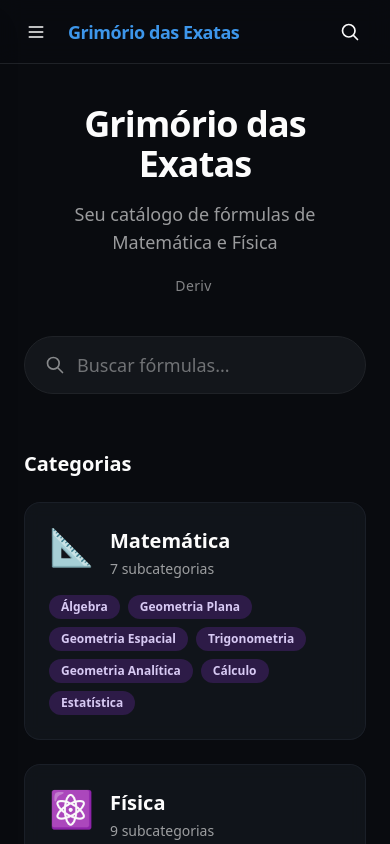
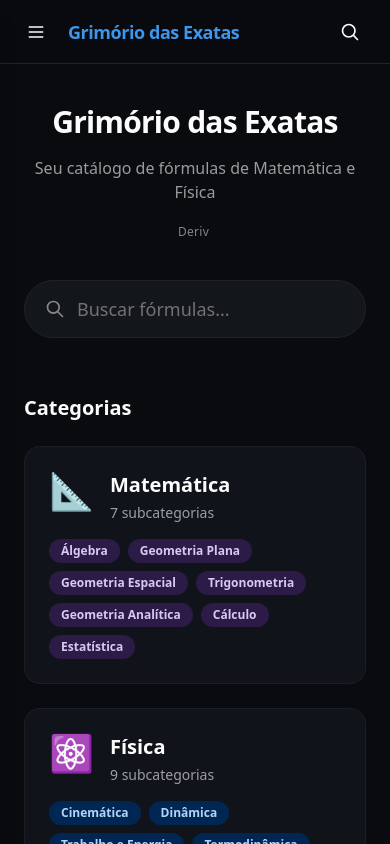
Before and after one commit to Luisaboia/grimorio-das-exatas, a Next.js app: page / in a window 390 px wide. Shown: the top 844 px of the page. Built offline with nearby package versions, Linux system fonts and the light colour scheme.

Commit message:
fix(responsive): Home - títulos e typewriter responsivos

```diff
--- a/src/app/page.tsx
+++ b/src/app/page.tsx
@@ -10,10 +10,10 @@ export default function Home() {
     <div className="px-6 py-10 lg:px-10">
       {/* Hero section */}
       <section className="mx-auto max-w-3xl text-center">
-        <h1 className="text-4xl font-bold tracking-tight text-surface-50 sm:text-5xl">
+        <h1 className="text-3xl font-bold tracking-tight text-surface-50 sm:text-5xl">
           Grimório das Exatas
         </h1>
-        <p className="mt-4 text-lg text-surface-50/60">
+        <p className="mt-4 text-base text-surface-50/60 sm:text-lg">
           Seu catálogo de fórmulas de Matemática e Física
         </p>
 
--- a/src/components/home/FormulaTypewriter.tsx
+++ b/src/components/home/FormulaTypewriter.tsx
@@ -87,9 +87,9 @@ export function FormulaTypewriter() {
   const showFormula = phase === "paused" || (phase === "deleting" && charIndex > 0);
 
   return (
-    <div className="mt-5 flex flex-col items-center gap-2" aria-live="polite">
+    <div className="mt-5 flex flex-col items-center gap-2 overflow-hidden" aria-live="polite">
       {/* Title line with blinking cursor */}
-      <span className="text-sm tracking-wide text-surface-50/50">
+      <span className="text-xs tracking-wide text-surface-50/50 sm:text-sm">
         {displayedTitle}
         <span className="animate-blink ml-px inline-block w-[2px] translate-y-[1px] bg-primary-400">
           &nbsp;
@@ -98,7 +98,7 @@ export function FormulaTypewriter() {
 
       {/* Rendered formula — fades in/out */}
       <span
-        className={`text-base transition-opacity duration-500 ${
+        className={`max-w-full overflow-x-auto text-sm transition-opacity duration-500 sm:text-base ${
           showFormula ? "opacity-90" : "opacity-0"
         }`}
       >
```
